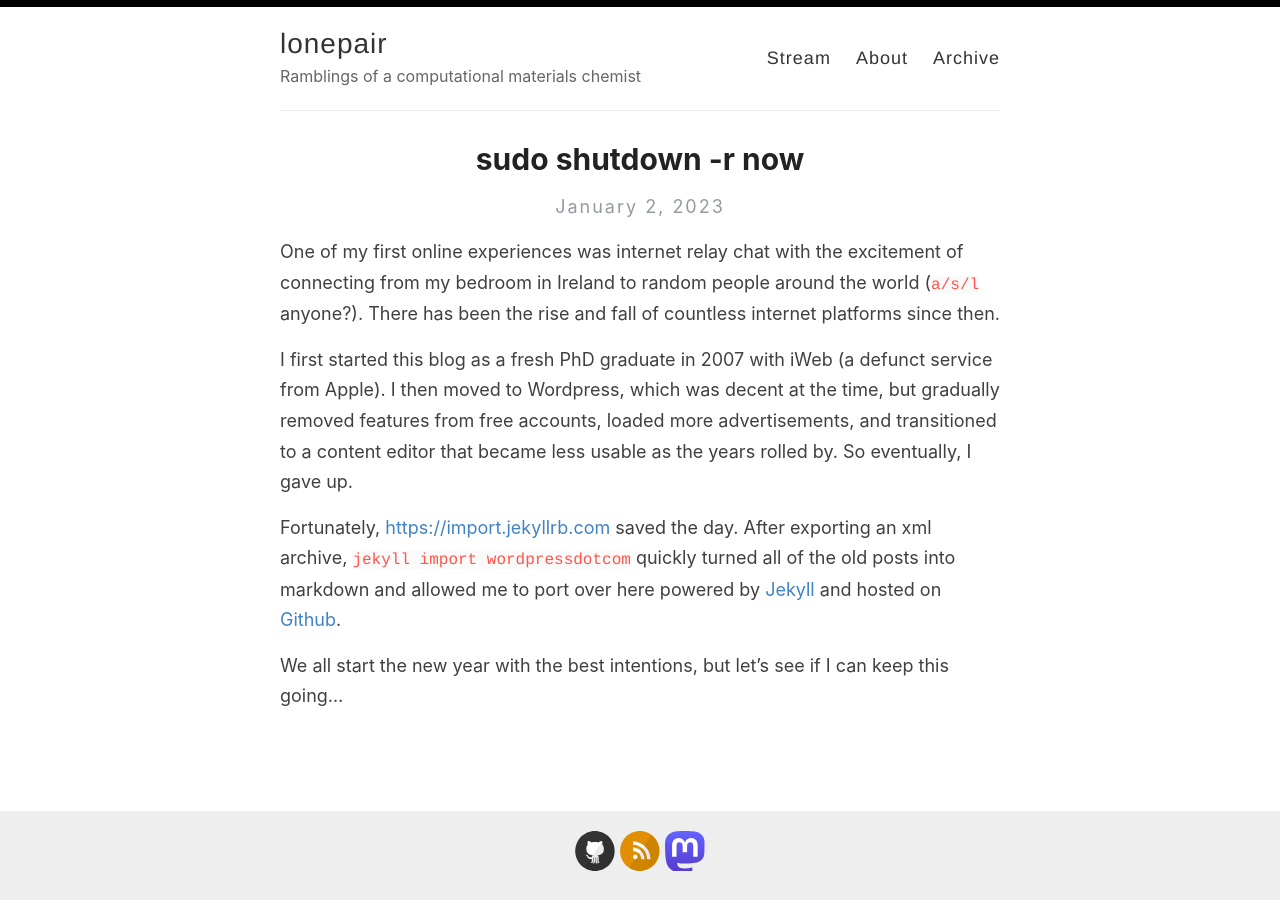
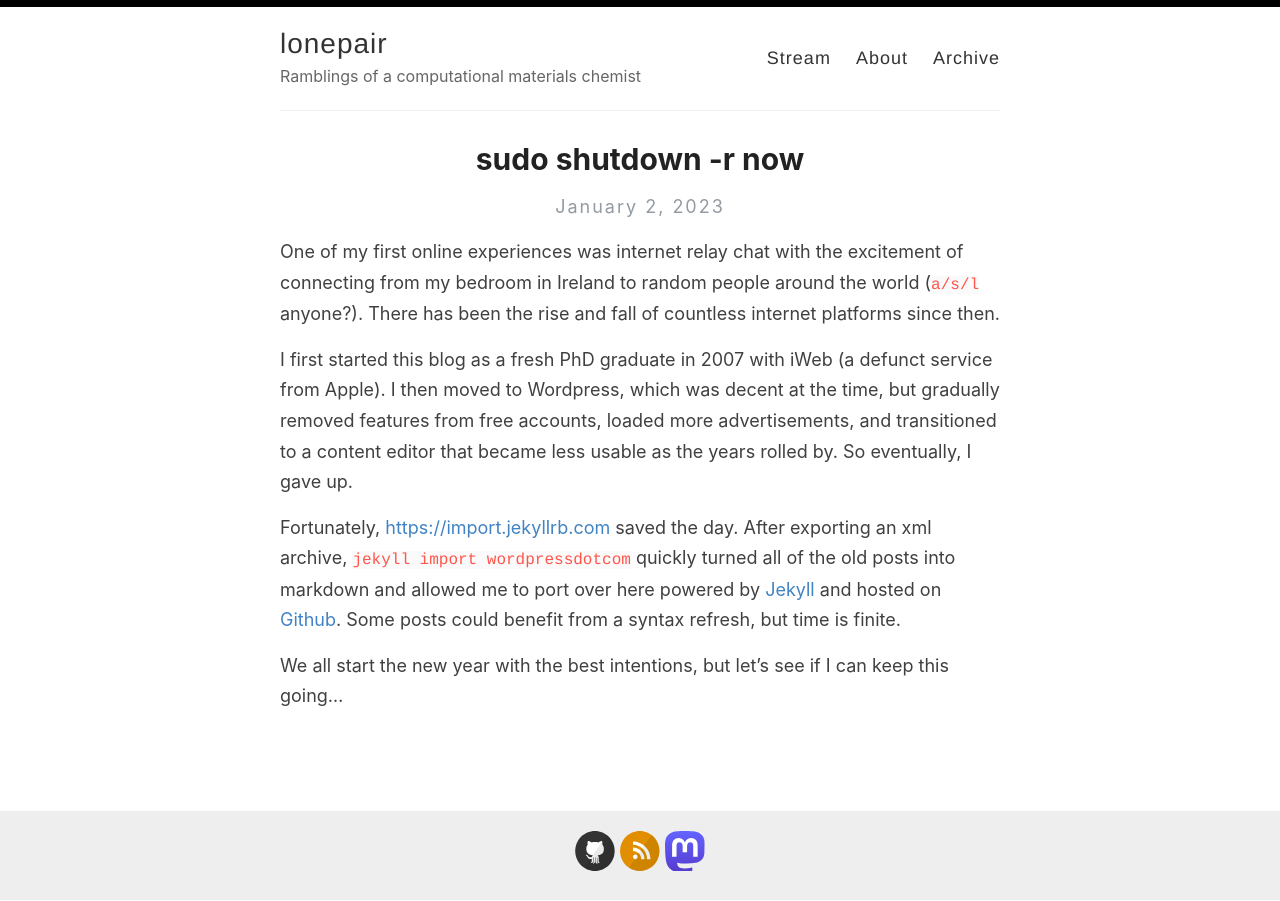
Before and after one commit to aronwalsh/aronwalsh.github.io, a Jekyll site: the page built from _posts/2023-01-02-reboot.md, in a window 1280 px wide. Built offline with Jekyll 4.4.1, drawn with Linux system fonts in a browser that asks for light colours; comment, search, counter and statistics services are not loaded.

Commit message:
Update 2023-01-02-reboot.md

```diff
--- a/_posts/2023-01-02-reboot.md
+++ b/_posts/2023-01-02-reboot.md
@@ -8,6 +8,6 @@ One of my first online experiences was internet relay chat with the excitement o
 
 I first started this blog as a fresh PhD graduate in 2007 with iWeb (a defunct service from Apple). I then moved to Wordpress, which was decent at the time, but gradually removed features from free accounts, loaded more advertisements, and transitioned to a content editor that became less usable as the years rolled by. So eventually, I gave up.
 
-Fortunately, [https://import.jekyllrb.com](https://import.jekyllrb.com) saved the day. After exporting an xml archive, `jekyll import wordpressdotcom` quickly turned all of the old posts into markdown and allowed me to port over here powered by [Jekyll](https://jekyllrb.com) and hosted on [Github](https://pages.github.com).
+Fortunately, [https://import.jekyllrb.com](https://import.jekyllrb.com) saved the day. After exporting an xml archive, `jekyll import wordpressdotcom` quickly turned all of the old posts into markdown and allowed me to port over here powered by [Jekyll](https://jekyllrb.com) and hosted on [Github](https://pages.github.com). Some posts could benefit from a syntax refresh, but time is finite.
 
 We all start the new year with the best intentions, but let's see if I can keep this going...
```
